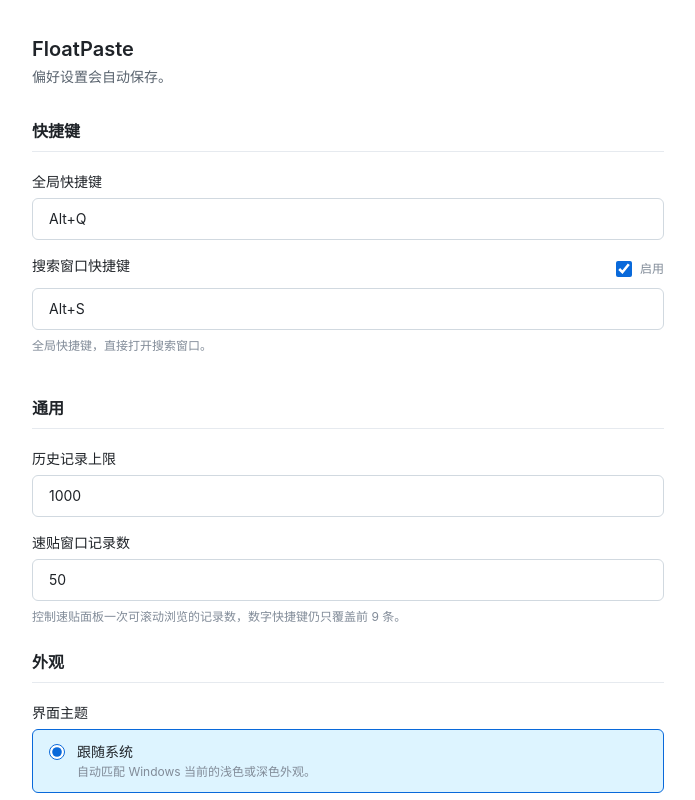
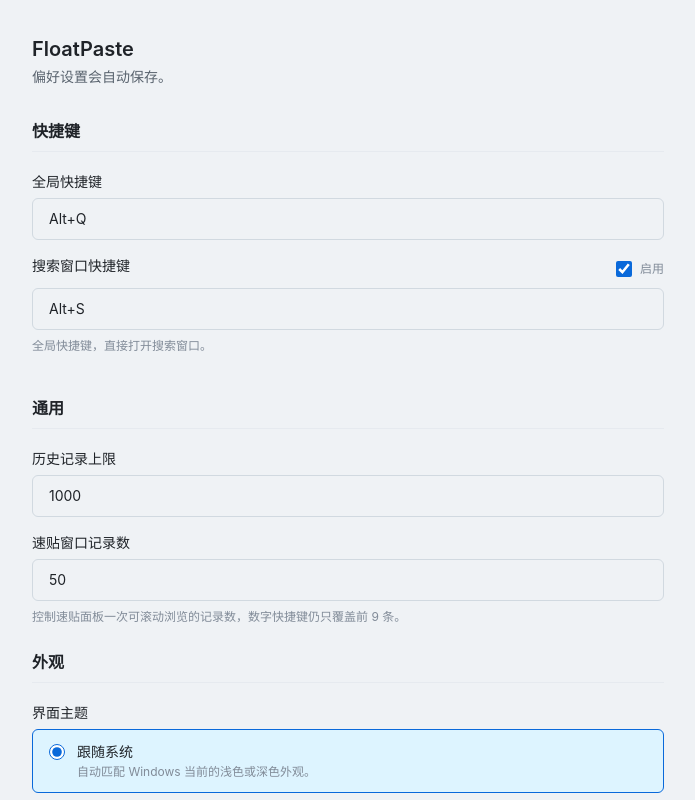
Before and after one commit to tranquil-w/floatpaste, a React (Vite) app: page / in a window 1280 px wide. Shown: the top 800 px of the page, without its empty margins (292-987 px from the left). Built offline with nearby package versions, Linux system fonts and the light colour scheme.

Commit message:
优化画布颜色映射以适应浅色和深色主题，提升视觉一致性

```diff
--- a/src/index.css
+++ b/src/index.css
@@ -153,10 +153,11 @@
   --pg-accent-subtle: var(--pg-blue-0);
   --pg-accent-hover: var(--pg-blue-4);
 
-  /* Canvas */
-  --pg-canvas-default: var(--pg-neutral-0);
-  --pg-canvas-subtle: var(--pg-neutral-1);
-  --pg-canvas-inset: var(--pg-neutral-0);
+  /* Canvas — light uses neutral-2 (#EFF2F5, warm gray-white, Catppuccin Latte base);
+   * dark mode overrides these to lighter neutral levels (see dark dimmed overrides below) */
+  --pg-canvas-default: var(--pg-neutral-2);
+  --pg-canvas-subtle: var(--pg-neutral-3);
+  --pg-canvas-inset: var(--pg-neutral-2);
 
   /* Border */
   --pg-border-default: var(--pg-neutral-6);
```
